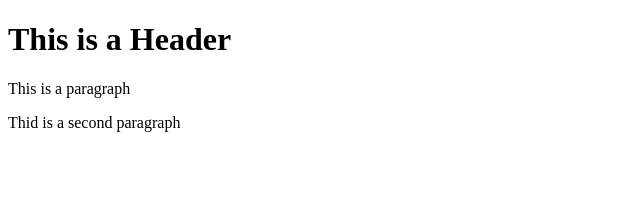
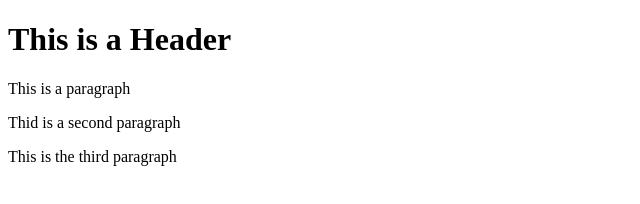
Before and after one commit to aliceaguiaraac/git-test, a website: page index.html in a window 1280 px wide. Shown: the whole page, without its empty margins (0-640 px from the left). Drawn offline with Linux system fonts and the light colour scheme.

Commit message:
fourth commit

```diff
--- a/index.html
+++ b/index.html
@@ -7,6 +7,7 @@
     <h1>This is a Header</h1>
     <p>This is a paragraph</p>
     <p>Thid is a second paragraph</p>
+    <p>This is the third paragraph</p>
 </body>
 
 </html>
```
Also changed, not shown: package.json (added, +24 -0 lines), 2 other files.
